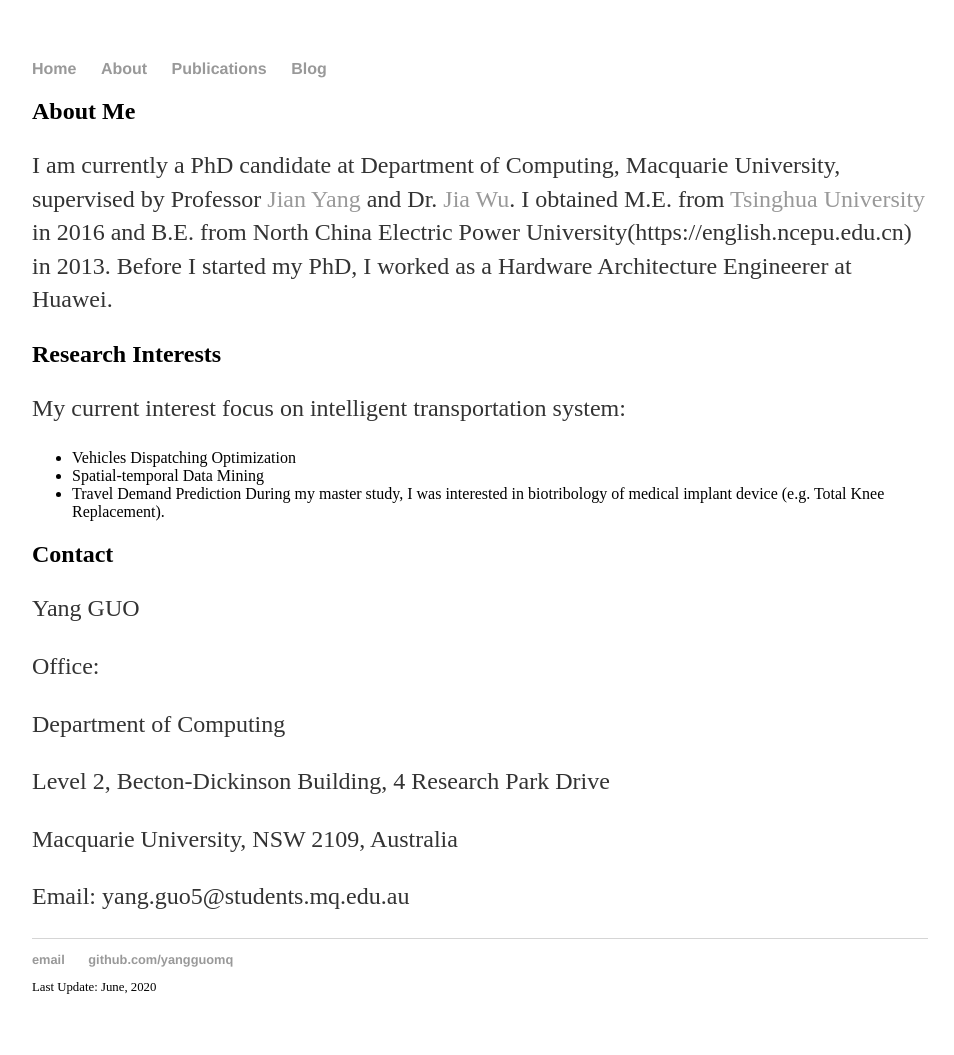
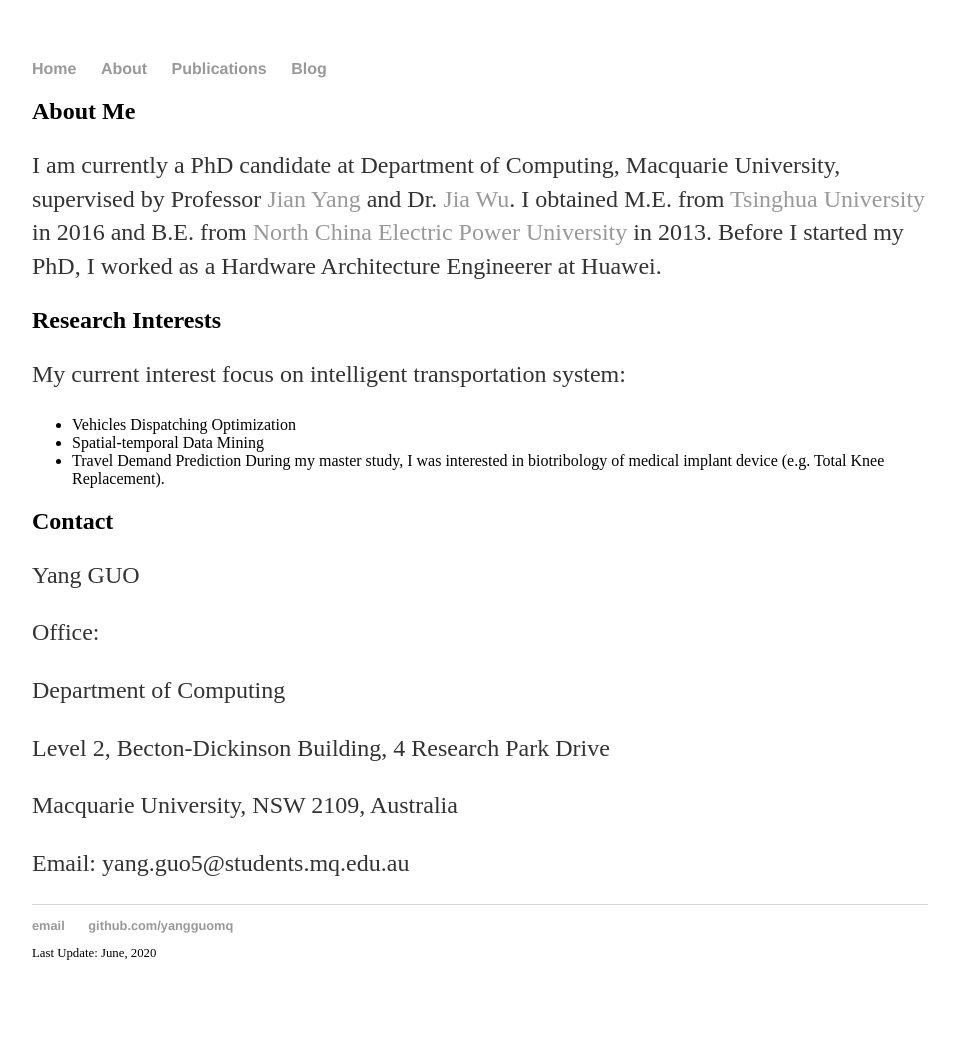
Before and after one commit to yangguomq/yangguomq.github.io, a Jekyll site: the page built from about/index.md, in a window 1280 px wide. Shown: the whole page, without its empty margins (160-1114 px from the left). Built offline with Jekyll 4.4.1, drawn with Linux system fonts in a browser that asks for light colours; our own code applies the rules of GitHub Pages for plain Markdown files; after the commit the page ends 1021 px from its top, so only the background shows below that.

Commit message:
Update index.md

```diff
--- a/about/index.md
+++ b/about/index.md
@@ -1,5 +1,5 @@
 ## About Me
-I am currently a PhD candidate at Department of Computing, Macquarie University, supervised by Professor [Jian Yang](http://web.science.mq.edu.au/~jian/) and Dr. [Jia Wu](http://web.science.mq.edu.au/~jiawu/). I obtained M.E. from [Tsinghua University](https://www.tsinghua.edu.cn) in 2016 and B.E. from North China Electric Power University(https://english.ncepu.edu.cn) in 2013. Before I started my PhD,  I worked as a Hardware Architecture Engineerer at Huawei.
+I am currently a PhD candidate at Department of Computing, Macquarie University, supervised by Professor [Jian Yang](http://web.science.mq.edu.au/~jian/) and Dr. [Jia Wu](http://web.science.mq.edu.au/~jiawu/). I obtained M.E. from [Tsinghua University](https://www.tsinghua.edu.cn) in 2016 and B.E. from [North China Electric Power University](https://english.ncepu.edu.cn) in 2013. Before I started my PhD,  I worked as a Hardware Architecture Engineerer at Huawei.
 
 ## Research Interests
 My current interest focus on intelligent transportation system:
```
